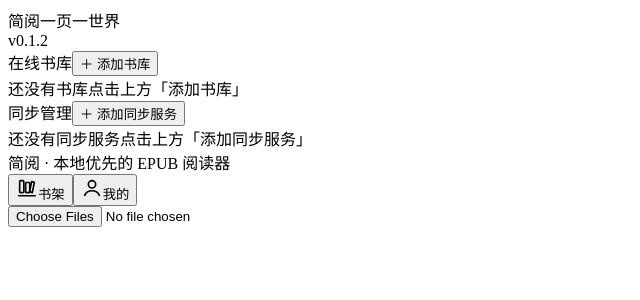
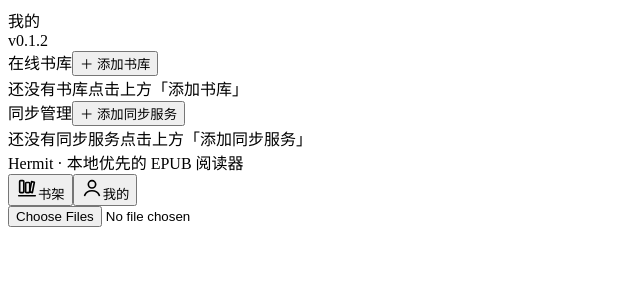
Before and after one commit to viewnah/Hermit, a React (Vite) app: page / in a window 1280 px wide. Both pictures are taken after a click on the button "我的". Shown: the top 300 px of the page, without its empty margins (0-640 px from the left). Built offline with nearby package versions, Linux system fonts and the light colour scheme; the HTML template or start-up script is replaced by a standard one.

Commit message:
feat: 更新应用名称为 Hermit，修改相关配置和界面文本

```diff
--- a/index.html
+++ b/index.html
@@ -11,7 +11,7 @@
       http-equiv="Content-Security-Policy"
       content="default-src 'self'; script-src 'self'; style-src 'self' 'unsafe-inline'; img-src 'self' blob: data:; font-src 'self' blob: data:; media-src 'self' blob:; connect-src 'self' blob: data: https: http: ws: wss:; frame-src blob:"
     />
-    <title>简阅 · Clip Reader</title>
+    <title>Hermit</title>
   </head>
   <body>
     <div id="root"></div>
--- a/src-tauri/tauri.conf.json
+++ b/src-tauri/tauri.conf.json
@@ -1,6 +1,6 @@
 {
   "$schema": "../node_modules/@tauri-apps/cli/config.schema.json",
-  "productName": "clip-reader",
+  "productName": "Hermit",
   "version": "0.1.0",
   "identifier": "com.hanwei.clipreader",
   "build": {
@@ -12,7 +12,7 @@
   "app": {
     "windows": [
       {
-        "title": "简阅",
+        "title": "Hermit",
         "width": 800,
         "height": 600,
         "resizable": true,
--- a/src/lib/syncService.ts
+++ b/src/lib/syncService.ts
@@ -34,7 +34,7 @@ export const defaultKosyncConfig = (): KosyncConfig => ({
   url: DEFAULT_KOSYNC_URL,
   username: '',
   userkey: '',
-  device: 'Clip Reader',
+  device: 'Hermit',
   autoSync: true,
 })
 
--- a/src/lib/syncSources.ts
+++ b/src/lib/syncSources.ts
@@ -82,7 +82,7 @@ export const defaultKosyncConfig = (): KosyncConfig => ({
   url: 'https://sync.koreader.rocks',
   username: '',
   userkey: '',
-  device: 'Clip Reader',
+  device: 'Hermit',
   autoSync: true,
 })
 
--- a/src/pages/Library.tsx
+++ b/src/pages/Library.tsx
@@ -238,10 +238,7 @@ export const Library = ({ onOpen }: { onOpen: (bookId: number) => void }) => {
                 <span className="chevron"><IconChevron /></span>
               </button>
             ) : (
-              <div className="home-title mine-title">
-                简阅
-                <span className="mine-slogan">一页一世界</span>
-              </div>
+              <div className="home-title mine-title">我的</div>
             )}
             {tab === 'mine' ? (
               <span className="mine-version">v0.1.2</span>
@@ -328,7 +325,7 @@ export const Library = ({ onOpen }: { onOpen: (bookId: number) => void }) => {
             />
             <SyncPanel />
             <div className="mine-about">
-              简阅 · 本地优先的 EPUB 阅读器
+              Hermit · 本地优先的 EPUB 阅读器
             </div>
           </div>
         )}
--- a/src/styles/global.css
+++ b/src/styles/global.css
@@ -398,15 +398,6 @@ input, select {
   gap: 20px;
 }
 .mine-page .section-group { margin-bottom: 0; }
-/* 品牌区并入顶部 header：简阅 + 标语 */
-.mine-title .mine-slogan {
-  font-size: 11px;
-  font-weight: 400;
-  letter-spacing: 0.22em;
-  color: var(--ink-faint);
-  margin-top: 5px;
-  margin-left: 8px;
-}
 .mine-version {
   font-size: 12px;
   font-variant-numeric: tabular-nums;
```
